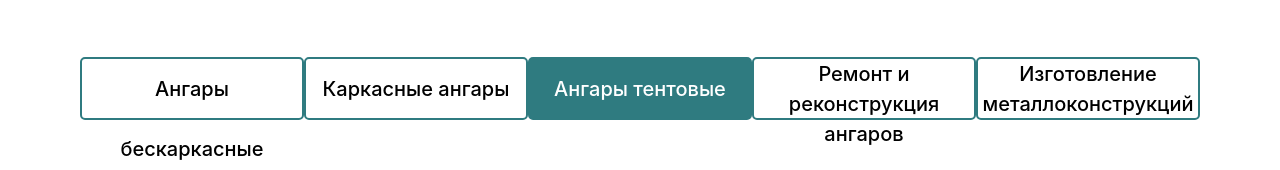
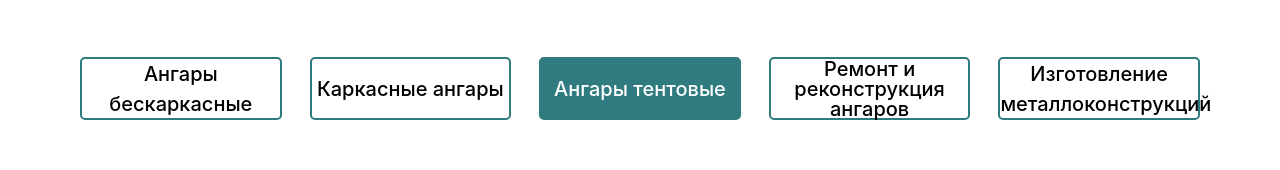
Before and after one commit to benrflr/Agro, a website: page src/index.html in a window 1280 px wide. Both pictures are taken after a click on the item "Ангары тентовые". Shown: the part 962-1132 px from the top of the page. Drawn offline with nearby package versions, Linux system fonts and the light colour scheme.

Commit message:
rework js

```diff
--- a/src/js/script.js
+++ b/src/js/script.js
@@ -1,47 +1,32 @@
 window.addEventListener('DOMContentLoaded', function () {
-    const tabs = document.querySelectorAll('.build__tab');
-    const contents = document.querySelectorAll('.build__item');
+
+    function tabs (elem) {
+        const tabs = document.querySelectorAll(`.${elem}__tab`);
+        const contents = document.querySelectorAll(`.${elem}__item`);
 
         for (let i = 0; i < tabs.length; i++) {
             tabs[i].addEventListener('click', (e) => {
                 let tabsChildren = e.target.parentElement.children;
 
                 for (let j = 0; j < tabsChildren.length; j++) {
-                tabsChildren[j].classList.remove('build__tab_active');
+                    tabsChildren[j].classList.remove(`${elem}__tab_active`);
                 }
 
-            tabs[i].classList.add('build__tab_active');
+                tabs[i].classList.add(`${elem}__tab_active`);
 
                 let tabContentChildren = e.target.parentElement.nextElementSibling.children;
 
                 for (let k = 0; k < tabContentChildren.length; k++) {
-                tabContentChildren[k].classList.remove('build__item_active');
+                    tabContentChildren[k].classList.remove(`${elem}__item_active`);
                 }
 
-            contents[i].classList.add('build__item_active');
+                contents[i].classList.add(`${elem}__item_active`);
             })
         }
-
-    const tabsProd = document.querySelectorAll('.prod__tab');
-    const contentsProd = document.querySelectorAll('.prod__item');
-
-    for (let i = 0; i < tabsProd.length; i++) {
-        tabsProd[i].addEventListener('click', (e) => {
-            let tabsChildren = e.target.parentElement.children;
-
-            for (let j = 0; j < tabsChildren.length; j++) {
-                tabsChildren[j].classList.remove('prod__tab_active');
     }
 
-            tabsProd[i].classList.add('prod__tab_active');
+    tabs('build');
+    tabs('prod');
 
-            let tabContentChildren = e.target.parentElement.nextElementSibling.children;
 
-            for (let k = 0; k < tabContentChildren.length; k++) {
-                tabContentChildren[k].classList.remove('prod__item_active');
-            }
-
-            contentsProd[i].classList.add('prod__item_active');
-        })
-    }
 });
--- a/src/sass/blocks/_build.scss
+++ b/src/sass/blocks/_build.scss
@@ -1,6 +1,9 @@
 .build {
     padding-top: 100px;
 
+    &__img {
+        width: 100%
+    }
     &__ml {
         margin-left: 30px;
     }
@@ -21,7 +24,7 @@
     }
 
     &__tab {
-        width: 256px;
+        width: 18%;
         height: 63px;
         border: 2px solid #2F7B80;
         color: #000000;
@@ -32,8 +35,12 @@
         cursor: pointer;
         border-radius: 5px;
 
+        &:nth-child(1) {
+            line-height: 30px;
+        }
+
         &:nth-child(4) {
-            line-height: 30px;
+            line-height: 20px;
         }
 
         &:nth-child(5) {
--- a/src/sass/blocks/_prod.scss
+++ b/src/sass/blocks/_prod.scss
@@ -2,6 +2,9 @@
     padding-top: 100px;
     padding-bottom: 100px;
 
+    &__img {
+        width: 100%
+    }
     &__ml {
         margin-left: 30px;
     }
@@ -22,7 +25,7 @@
     }
 
     &__tab {
-        width: 256px;
+        width: 18%;
         height: 63px;
         border: 2px solid #2F7B80;
         color: #000000;
```
Also changed, not shown: src/css/style.min.css. Lines whose indentation alone changed are shown as unchanged.
